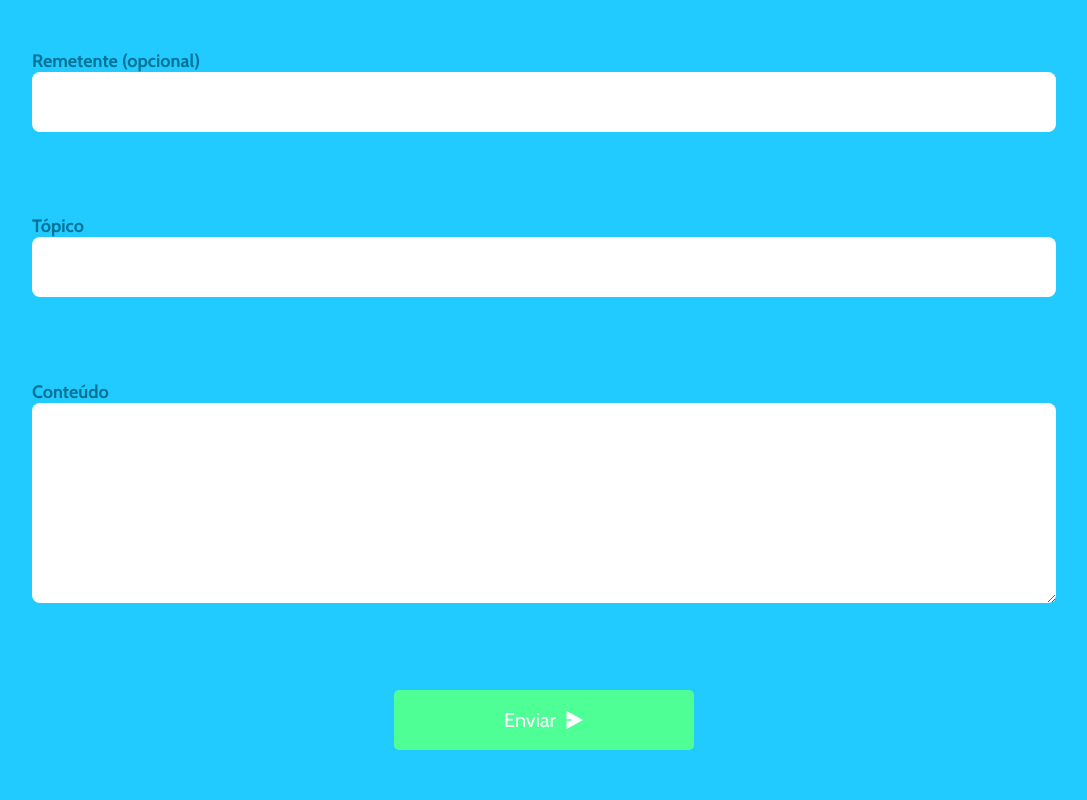
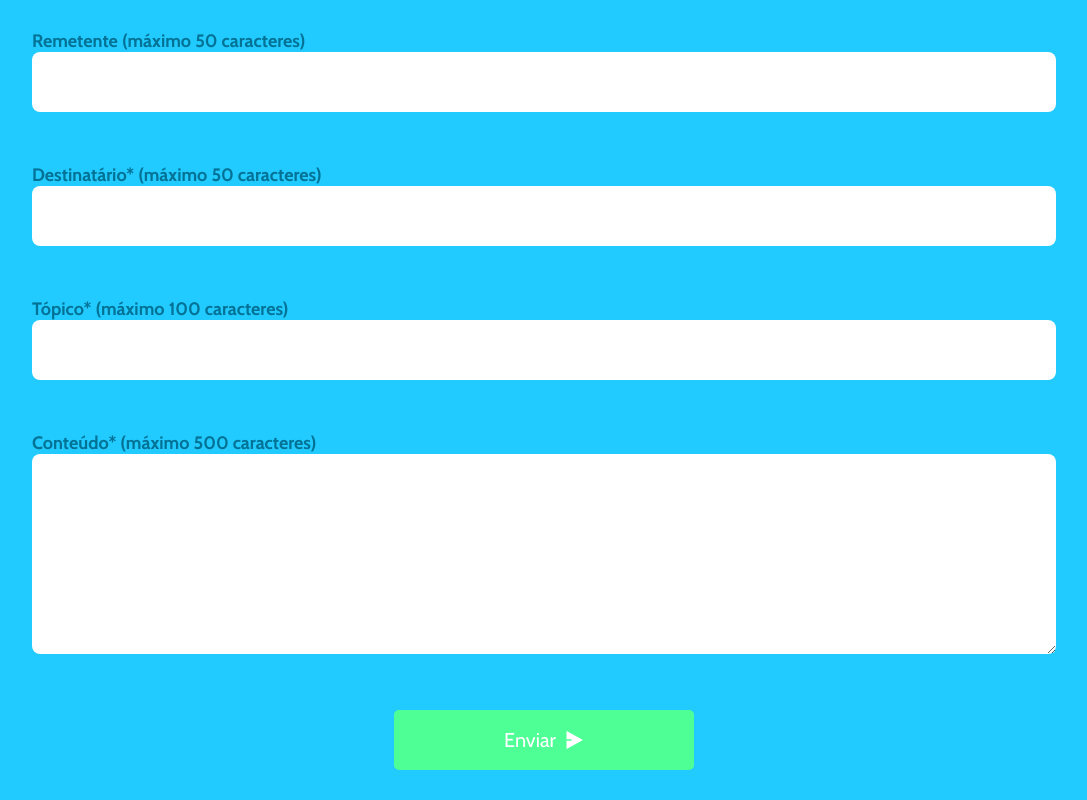
Before and after one commit to PedroRamos360/Evaluator, a React (Create React App) app in the folder evaluator-frontend/: page /sendmessage in a window 1280 px wide. Shown: the whole page, without its empty margins (96-1183 px from the left). Built offline with nearby package versions, Linux system fonts and the light colour scheme.

Commit message:
finalização do frontend

```diff
--- a/evaluator-frontend/src/components/Message.js
+++ b/evaluator-frontend/src/components/Message.js
@@ -4,7 +4,7 @@ import styles from '../styles/components/Message.module.css';
 
 export default function Message(props) {
 	return (
-		<main className={styles.messageBackground} onClick={props.onClick}>
+		<main className={styles.messageBackground} onClick={props.onClick} {...props}>
 			<div className={styles.messageSender}>
 				<p className={styles.messageText1}>Remetente:</p>
 				<p className={styles.messageText2}>{props.sender}</p>
--- a/evaluator-frontend/src/components/MessageContent.js
+++ b/evaluator-frontend/src/components/MessageContent.js
@@ -2,8 +2,17 @@ import React from 'react';
 
 import styles from '../styles/components/MessageContent.module.css';
 import { FiX } from "react-icons/fi";
+import api from '../services/api';
 
 export default function MessageContent(props) {
+	async function handleMarkAsRead() {
+		console.log(props.Id);
+		await api.delete(`delete-message/${props.Id}`);
+		props.setIsHidden(true);
+		// eslint-disable-next-line no-restricted-globals
+		location.reload();
+	}
+
 	return (
 		<main className={props.isHidden ? styles.backgroundHidden : styles.background}>
 			<header className={styles.header}>
@@ -17,7 +26,7 @@ export default function MessageContent(props) {
 			</header>
 			<p className={styles.messageText}>{props.content}</p>
 			<footer className={styles.footer}>
-				<button className={styles.markAsReadButton}>Marcar como lida</button>
+				<button onClick={handleMarkAsRead} className={styles.markAsReadButton}>Excluir Mensagem</button>
 			</footer>
 		</main>
 	)
--- a/evaluator-frontend/src/components/MessageInput.js
+++ b/evaluator-frontend/src/components/MessageInput.js
@@ -2,14 +2,14 @@ import React from 'react';
 
 import styles from '../styles/components/MessageInput.module.css';
 
-export default function MessageInput({ inputText, inputHeight }) {
+export default function MessageInput(props) {
 	return (
 		<div>
-			<p className={styles.inputText}>{inputText}</p>
-			{ inputHeight === 'small' ? (
-				<input className={styles.input1} />
+			<p className={styles.inputText}>{props.inputText}</p>
+			{ props.inputHeight === 'small' ? (
+				<input className={styles.input1} {...props}/>
 			) : (
-				<textarea spellcheck='false' className={styles.input2} />
+				<textarea spellcheck='false' className={styles.input2} {...props}/>
 			)}
 		</div>
 	)
--- a/evaluator-frontend/src/pages/Home.js
+++ b/evaluator-frontend/src/pages/Home.js
@@ -1,4 +1,4 @@
-import React, { useState } from 'react';
+import React, { useEffect, useState } from 'react';
 import Input from '../components/Input';
 import '../styles/global.css';
 import styles from '../styles/pages/Home.module.css';
@@ -9,8 +9,14 @@ import api from '../services/api';
 
 function App() {
 	const history = useHistory();
-	const [user, setUser] = useState();
-	const [password, setPassword] = useState();
+	const [user, setUser] = useState('');
+	const [password, setPassword] = useState('');
+
+	useEffect(() => {
+		if (localStorage.getItem('user') && localStorage.getItem('password')) {
+			history.push('teacherpage');
+		}
+	}, [history]);
 
 	async function handleButtonClicked() {
 		await api.get('get-users').then(response => {
@@ -21,7 +27,9 @@ function App() {
 					userExists = true;
 				}
 			});
-			if (userExists) {
+			if (user === '') {
+
+			} else if (userExists) {
 				localStorage.setItem('user', user)
 				localStorage.setItem('password', password)
 				api.get(`verify-user/${user}/${password}`).then(response => {
--- a/evaluator-frontend/src/pages/SendMessage.js
+++ b/evaluator-frontend/src/pages/SendMessage.js
@@ -1,16 +1,64 @@
-import React from 'react';
+import React, {useState} from 'react';
 
 import styles from '../styles/pages/SendMessage.module.css';
 import MessageInput from '../components/MessageInput';
 import { RiSendPlane2Fill } from 'react-icons/ri';
+import api from '../services/api';
+import { useHistory } from 'react-router-dom';
 
 export default function SendMessage() {
+	const history = useHistory();
+	const [sender, setSender] = useState('');
+	const [receiver, setReceiver] = useState('');
+	const [subject, setSubject] = useState('');
+	const [content, setContent] = useState('');
+
+	async function handleMessageSubmit() {
+		let realSender = sender;
+		if (realSender === '') {
+			realSender = 'Anônimo';
+		}
+		if (content.length > 500 || subject.length > 100 || sender.length > 50 || receiver.length > 50) {
+			alert('Comprimento dos preenchimentos excedido, verifique os limites e tente novamente!')
+		} else if (subject !== '' && content !== '' && receiver !== '') {
+			await api.post('send-message', {
+				'sender': realSender,
+				receiver,
+				subject,
+				content
+			});
+			alert('Mensagem enviada com sucesso!');
+			history.push('/');
+		} else {
+			alert('Os campos Destinatário, Tópico e Conteúdo são obrigatórios!')
+		}
+	}
 	return (
 		<main className={styles.container}>
-			<MessageInput inputText='Remetente (opcional)' inputHeight='small' />
-			<MessageInput inputText='Tópico' inputHeight='small' />
-			<MessageInput inputText='Conteúdo' />
-			<button className={styles.button}>
+			<MessageInput
+				inputText='Remetente (máximo 50 caracteres)'
+				inputHeight='small'
+				value={sender}
+				onChange={e => {setSender(e.target.value)}}
+			/>
+			<MessageInput
+				inputText='Destinatário* (máximo 50 caracteres)'
+				inputHeight='small'
+				value={receiver}
+				onChange={e => {setReceiver(e.target.value)}}
+			/>
+			<MessageInput
+				inputText='Tópico* (máximo 100 caracteres)'
+				inputHeight='small'
+				value={subject}
+				onChange={e => {setSubject(e.target.value)}}
+			/>
+			<MessageInput
+				inputText='Conteúdo* (máximo 500 caracteres)'
+				value={content}
+				onChange={e => {setContent(e.target.value)}}
+			/>
+			<button onClick={handleMessageSubmit} className={styles.button}>
 				Enviar
 				<RiSendPlane2Fill height='10' width='10' />
 			</button>
--- a/evaluator-frontend/src/pages/TeacherPage.js
+++ b/evaluator-frontend/src/pages/TeacherPage.js
@@ -15,15 +15,17 @@ export default function TeacherPage() {
 	const [username, setUsername] = useState('');
 	const [messages, setMessages] = useState([]);
 
+	const [messageId, setMessageId] = useState();
 	const [messageSender, setMessageSender] = useState('');
 	const [messageSubject, setMessageSubject] = useState('');
+	const [messageContent, setMessageContent] = useState('');
 
 	function messageClicked(e) {
 		setIsHidden(false);
-		console.log(e.currentTarget.getAttribute('a'));
-		console.log('jorge');
-		// setMessageSender(e.sender);
-		// setMessageSubject(e.subject);
+		setMessageId(e.currentTarget.getAttribute('Id'));
+		setMessageSender(e.currentTarget.getAttribute('sender'));
+		setMessageSubject(e.currentTarget.getAttribute('subject'));
+		setMessageContent(e.currentTarget.getAttribute('content'))
 	}
 
 	function handleDisconnect() {
@@ -40,14 +42,15 @@ export default function TeacherPage() {
 		} else {
 			api.get(`get-messages/${username}`).then(response => {
 				setMessages(response.data);
-				console.log(response.data);
 			})
 		}
 	}, [username, history]);
 	return (
 		<>
 			<TopLeftLines />
-			<MessageContent isHidden={isHidden} setIsHidden={setIsHidden} sender={messageSender} subject={messageSubject}/>
+			<MessageContent isHidden={isHidden} setIsHidden={setIsHidden}
+				Id={messageId} sender={messageSender} subject={messageSubject} content={messageContent}
+			/>
 			<main className={styles.teacherContainer}>
 				<header className={styles.header}>
 					<div className={`${styles.logOutContainer} ${styles.logOutFake}`}></div>
@@ -61,7 +64,9 @@ export default function TeacherPage() {
 				</header>
 				<div className={styles.teacherMessages}>
 					{ messages.map(message => {
-						return <Message a={'ada'} subject={message.subject} sender={message.sender} onClick={(e) => messageClicked(e)} />
+						return <Message subject={message.subject}
+							Id={message.id} sender={message.sender} content={message.content} onClick={(e) => messageClicked(e)}
+						/>
 					})}
 				</div>
 			</main>
--- a/evaluator-frontend/src/styles/pages/SendMessage.module.css
+++ b/evaluator-frontend/src/styles/pages/SendMessage.module.css
@@ -5,7 +5,7 @@
 	flex-direction: column;
 	align-items: center;
 	justify-content: space-between;
-	padding: 50px;
+	padding: 30px;
 	background-color: var(--background);
 }
 
```
